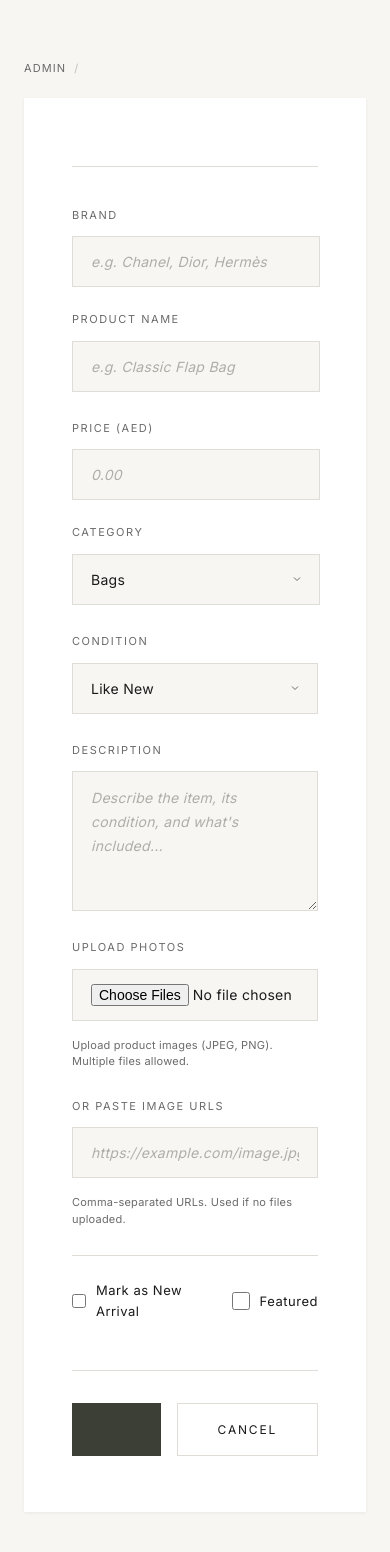
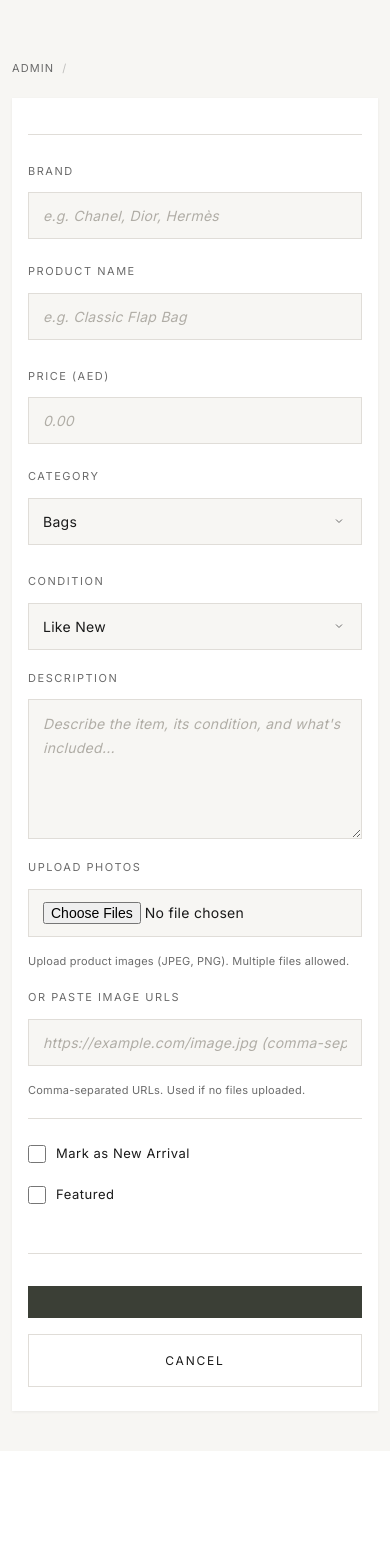
Before and after one commit to cypanized/lumiere-seconds, a Python web app: template templates/admin_form.html in a window 390 px wide. Shown: the part 64-1616 px from the top of the page. After the commit the page ends 1478 px from the top, so only its background shows below. Run offline with Jinja, Linux system fonts and the light colour scheme; the template is opened without the code that fills it, so the values that code supplies are empty; some web fonts are replaced.

Commit message:
Fix admin form mobile responsive layout
Reduce padding, stack form rows/actions/checkboxes vertically,
scale down previews, and fix footer alignment on small screens.

Co-Authored-By: Claude Opus 4.6 <noreply@anthropic.com>

```diff
--- a/static/css/style.css
+++ b/static/css/style.css
@@ -1191,13 +1191,30 @@ h1, h2, h3 {
     font-weight: 500;
   }
   .admin-form .form-row { grid-template-columns: 1fr; }
+  .admin-form { padding: 28px 20px 32px; max-width: 100%; }
+  .admin-form h2 { font-size: 20px; margin-bottom: 28px; padding-bottom: 16px; }
+  .admin-form .form-group { margin-bottom: 20px; }
+  .admin-form .form-group input,
+  .admin-form .form-group textarea,
+  .admin-form .form-group select { padding: 12px 14px; font-size: 14px; }
+  .admin-form .form-actions { grid-template-columns: 1fr; }
+  .admin-form .form-actions .btn-primary,
+  .admin-form .form-actions .btn-secondary { width: 100%; text-align: center; }
+  .admin-form .checkbox-row { flex-direction: column; gap: 12px; }
+  .admin-form .file-input { padding: 12px 14px; font-size: 12px; }
+  .admin-header { flex-direction: column; align-items: flex-start; gap: 16px; }
   .admin-users-layout { grid-template-columns: 1fr; }
   .admin-thumb { width: 44px; height: 44px; }
   .td-product .td-brand { display: inline; margin-right: 6px; }
+  .form-preview-img { width: 72px; height: 72px; }
+  .footer-bottom { flex-direction: column; gap: 8px; align-items: center; }
 }
 
 @media (max-width: 480px) {
   .product-grid { grid-template-columns: 1fr; }
   .logo { font-size: 16px; }
   .hero h1 { font-size: 24px; }
+  .admin-form { padding: 20px 16px 24px; }
+  .admin-form h2 { font-size: 18px; }
+  .container { padding: 0 12px; }
 }
```
